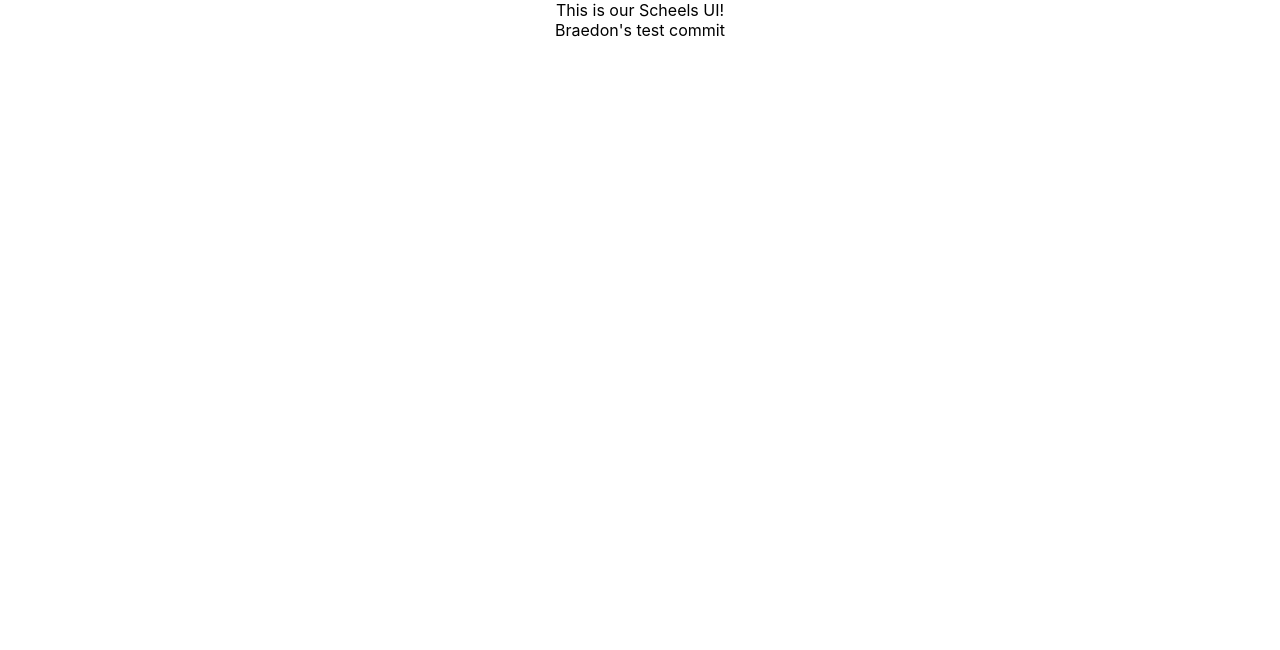
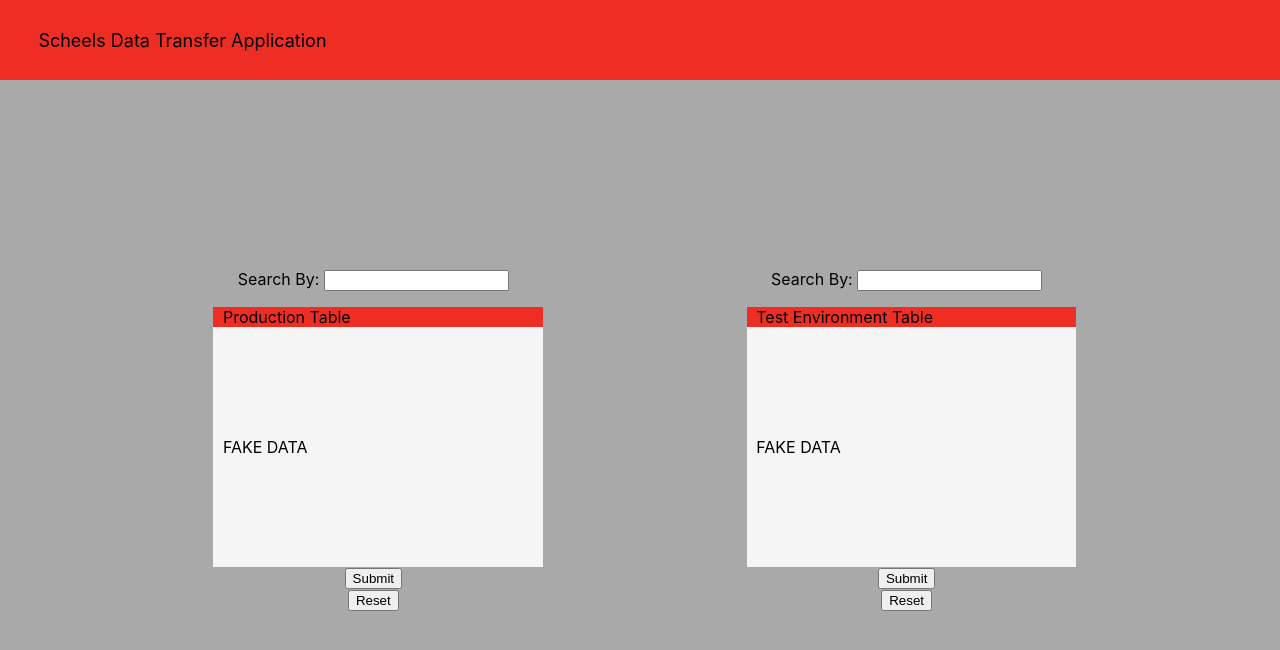
Before and after one commit to BraedonNDSU/JakeNeedsHelp, a React (Create React App) app in the folder ndsu-scheels-2023/: page / in a window 1280 px wide. Shown: the top 650 px of the page. Built offline with nearby package versions, Linux system fonts and the light colour scheme.

Commit message:
Created UI outline from design docs

```diff
--- a/ndsu-scheels-2023/src/App.css
+++ b/ndsu-scheels-2023/src/App.css
@@ -1,38 +1,80 @@
 .App {
   text-align: center;
-}
-
-.App-logo {
-  height: 40vmin;
-  pointer-events: none;
-}
-
-@media (prefers-reduced-motion: no-preference) {
-  .App-logo {
-    animation: App-logo-spin infinite 20s linear;
-  }
+  background-color: rgba(128, 128, 128, 0.562);
 }
 
 .App-header {
-  background-color: #282c34;
-  min-height: 100vh;
+  background-color: #ee2e24;
+  height: 10vh;
   display: flex;
-  flex-direction: column;
+  align-content: center;
   align-items: center;
-  justify-content: center;
-  font-size: calc(10px + 2vmin);
-  color: white;
+  justify-content: flex-start;
+  font-size: large;
+  align-self: center;
+  padding-left: 3%;
 }
 
-.App-link {
-  color: #61dafb;
+.App-body {
+  background-color: darkgray;
+  height: 90vh;
+  display: flex;
+  flex-direction: row;
+  flex-wrap: nowrap;
+  justify-content: space-evenly;
+  align-items: center;
 }
 
-@keyframes App-logo-spin {
-  from {
-    transform: rotate(0deg);
-  }
-  to {
-    transform: rotate(360deg);
-  }
+.ProdTable-search{
+  padding-bottom: 5%;
 }
+
+.ProdBody-header{
+  background-color: #ee2e24;
+  display: flex;
+  align-content: center;
+  align-items: center;
+  justify-content: flex-start;
+  align-self: center;
+  padding-left: 3%;
+  width: 40vh;
+}
+
+.ProdBody-body{
+  background-color: whitesmoke;
+  display: flex;
+  align-content: center;
+  align-items: center;
+  justify-content: flex-start;
+  align-self: center;
+  padding-left: 3%;
+  height: 30vh;
+  width: 40vh;
+}
+
+.TestTable-search{
+  padding-bottom: 5%;
+}
+
+.TestBody-header{
+  background-color: #ee2e24;
+  display: flex;
+  align-content: center;
+  align-items: center;
+  justify-content: flex-start;
+  align-self: center;
+  padding-left: 3%;
+  width: 40vh;
+}
+
+.TestBody-body{
+  background-color: whitesmoke;
+  display: flex;
+  align-content: center;
+  align-items: center;
+  justify-content: flex-start;
+  align-self: center;
+  padding-left: 3%;
+  height: 30vh;
+  width: 40vh;
+}
--- a/ndsu-scheels-2023/src/App.js
+++ b/ndsu-scheels-2023/src/App.js
@@ -1,13 +1,37 @@
-import './App.css';
+import "./App.css";
 
 function App() {
   return (
     <div className="App">
-       This is our Scheels UI!
-
-        <br></br>
-
-        Braedon's test commit
+      <div className="App-header"> Scheels Data Transfer Application</div>
+      <div className="App-body">
+        <div className="Body-prodTable">
+          <div className="ProdTable-search">Search By: <input type="text" id="prodTableSearch" /> </div>
+          <div className="ProdTable-body">
+           <div className = "ProdBody-header">Production Table </div>
+           <div className = "ProdBody-body">FAKE DATA</div>
+          </div>
+          <div className="ProdTable-submitButton">
+            <button>Submit</button>
+          </div>
+          <div className="ProdTable-resetButton">
+            <button>Reset</button>
+          </div>
+        </div>
+        <div className="Body-testTable">
+          <div className="TestTable-search">Search By: <input type="text" id="testTableSearch" /> </div>
+          <div className="TestTable-body">
+           <div className = "TestBody-header">Test Environment Table </div>
+           <div className = "TestBody-body">FAKE DATA</div>
+          </div>
+          <div className="TestTable-submitButton">
+            <button>Submit</button>
+          </div>
+          <div className="ProdTable-resetButton">
+            <button>Reset</button>
+          </div>
+        </div>
+      </div>
     </div>
   );
 }
```
